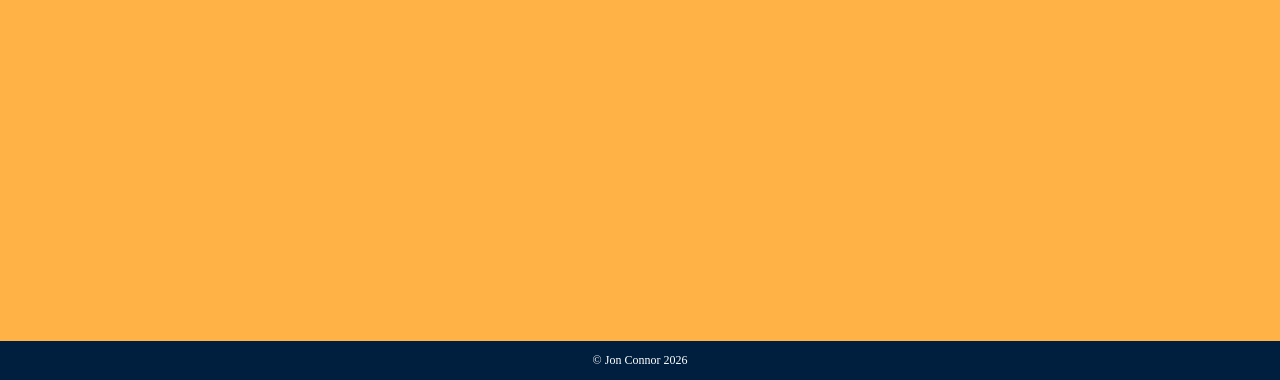
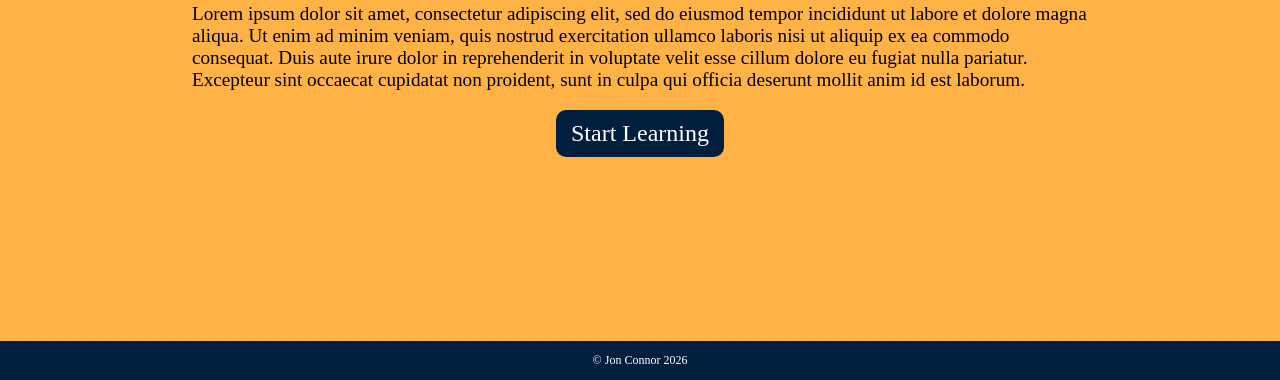
Before and after one commit to JonConnorATI/Level_Crossing_E_Learning, a plain HTML site: page index.html in a window 1280 px wide. Shown: the part 420-800 px from the top of the page. Drawn offline with Linux system fonts and the light colour scheme.

Commit message:
XIN-21 Update the design document with the changes

```diff
--- a/styles.css
+++ b/styles.css
@@ -45,6 +45,12 @@
     width: 70%;
 }
 
+.landing-page p {
+    font-size: 1.2rem;
+}
+
+
+
 .title {
     margin: 0 auto;
 }
@@ -56,5 +62,5 @@
     border: none;
     border-radius: 10px;
     cursor: pointer;
-    font-size: 2rem;
+    font-size: 1.5rem;
 }
```
Also changed, not shown: 1 other file.
